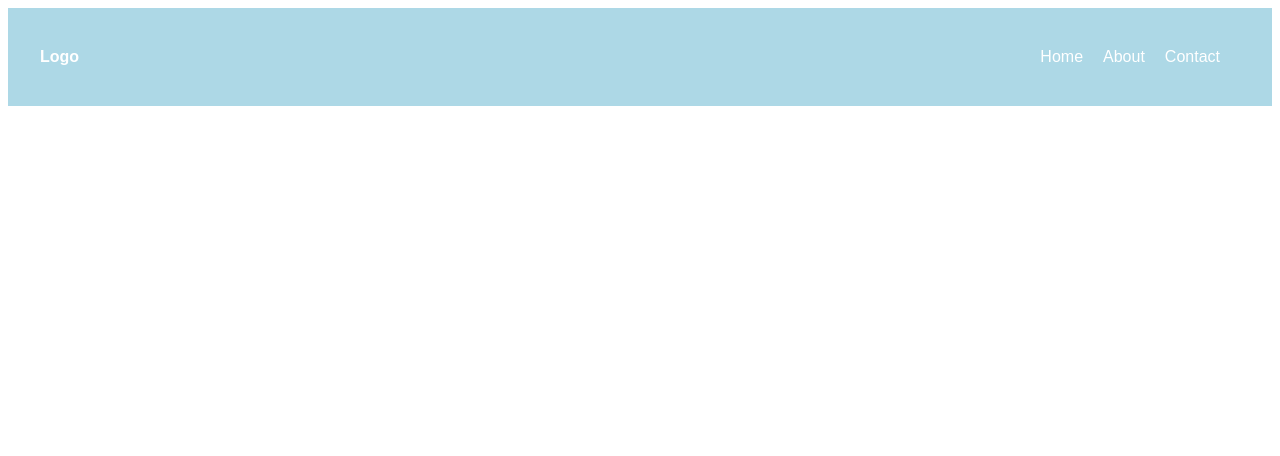
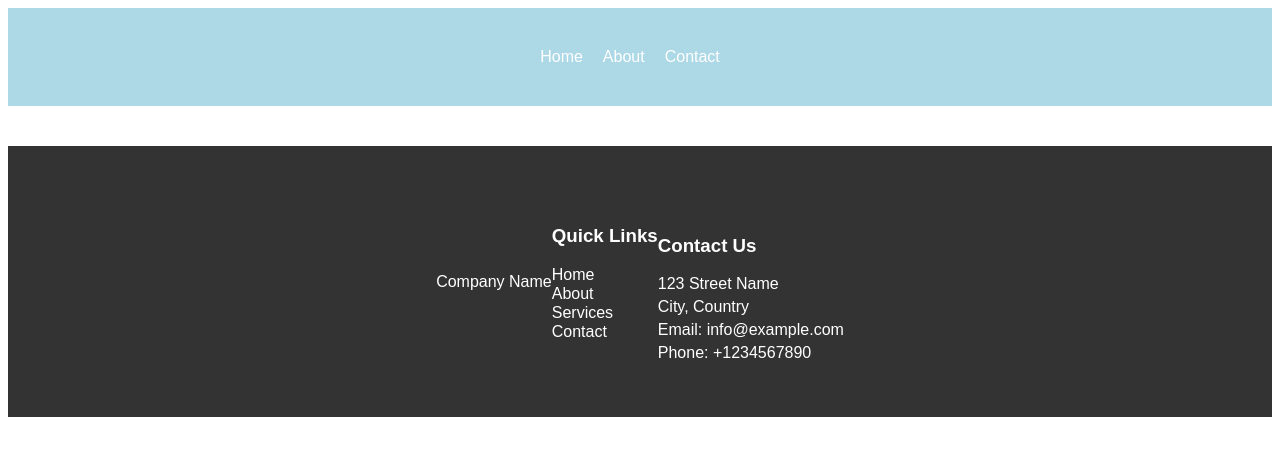
Before and after one commit to Yes-said/example9, a React (Vite) app: page / in a window 1280 px wide. Shown: the top 456 px of the page. Built offline with nearby package versions, Linux system fonts and the light colour scheme.

Commit message:
Footer updated

```diff
--- a/src/App.css
+++ b/src/App.css
@@ -1,6 +1,9 @@
 /* App.css */
 .App {
     font-family: sans-serif;
+    display: flex;
+    flex-direction: column;
+    min-height: 100vh;
   }
 
   .content {
--- a/src/App.jsx
+++ b/src/App.jsx
@@ -1,13 +1,16 @@
 import React, { Component } from 'react';
+import Navbar from './Components/Navbar';
+import Footer from './Components/Footer';
 import './App.css'
-import Navbar from './Components/Navbar'
 const App = () => {
   return (
     <div className="App">
       <Navbar />
+
       <div className="content">
         {/* Your content goes here */}
       </div>
+      <Footer/>
     </div>
   )
 }
--- /dev/null
+++ b/src/Components/Footer.css
@@ -0,0 +1,58 @@
+.footer {
+    background-color: #333;
+    color: #fff;
+    padding: 50px 0;
+  }
+
+  .container {
+    display: flex;
+    justify-content: center;
+
+  }
+
+  .footer__content {
+    display: flex;
+    flex-wrap: wrap;
+    justify-content: space-between;
+    align-items: center;
+  }
+
+
+
+  .footer__links ul {
+    list-style: none;
+    padding: 0;
+  }
+
+  .footer__links li {
+    margin-bottom: 1px;
+  }
+
+  .footer__links a {
+    color: #fff;
+    text-decoration: none;
+  }
+
+  .footer__contact {
+    margin-top: 20px;
+  }
+
+  .footer__contact p {
+    margin: 5px 0;
+  }
+
+  /* Media Query for Responsive Footer */
+  @media (max-width: 768px) {
+    .footer__content {
+      flex-direction: column;
+      align-items: flex-start;
+    }
+
+    .footer__links {
+      margin-top: 20px;
+    }
+
+    .footer__contact {
+      margin-top: 20px;
+    }
+  }
--- /dev/null
+++ b/src/Components/Footer.jsx
@@ -0,0 +1,33 @@
+import React from 'react';
+import './Footer.css';
+
+const Footer = () => {
+  return (
+    <footer className="footer">
+      <div className="container">
+        <div className="footer__content">
+            <span>Company Name</span>
+          </div>
+          <div className="footer__links">
+            <h3>Quick Links</h3>
+            <ul>
+              <li><a href="#">Home</a></li>
+              <li><a href="#">About</a></li>
+              <li><a href="#">Services</a></li>
+              <li><a href="#">Contact</a></li>
+            </ul>
+          </div>
+          <div className="footer__contact">
+            <h3>Contact Us</h3>
+            <p>123 Street Name</p>
+            <p>City, Country</p>
+            <p>Email: info@example.com</p>
+            <p>Phone: +1234567890</p>
+          </div>
+
+      </div>
+    </footer>
+  );
+};
+
+export default Footer;
--- a/src/Components/Navbar.jsx
+++ b/src/Components/Navbar.jsx
@@ -7,7 +7,7 @@ const Navbar = () => {
       <div className="container">
         <div className="navbar-brand">
           {/* Your brand/logo component */}
-          <a href="/">Logo</a>
+
         </div>
         <div className="navbar-items">
           {/* Navbar items */}
```
Also changed, not shown: src/assets/KIMC.png (renamed from src/assets/Logo.png).
